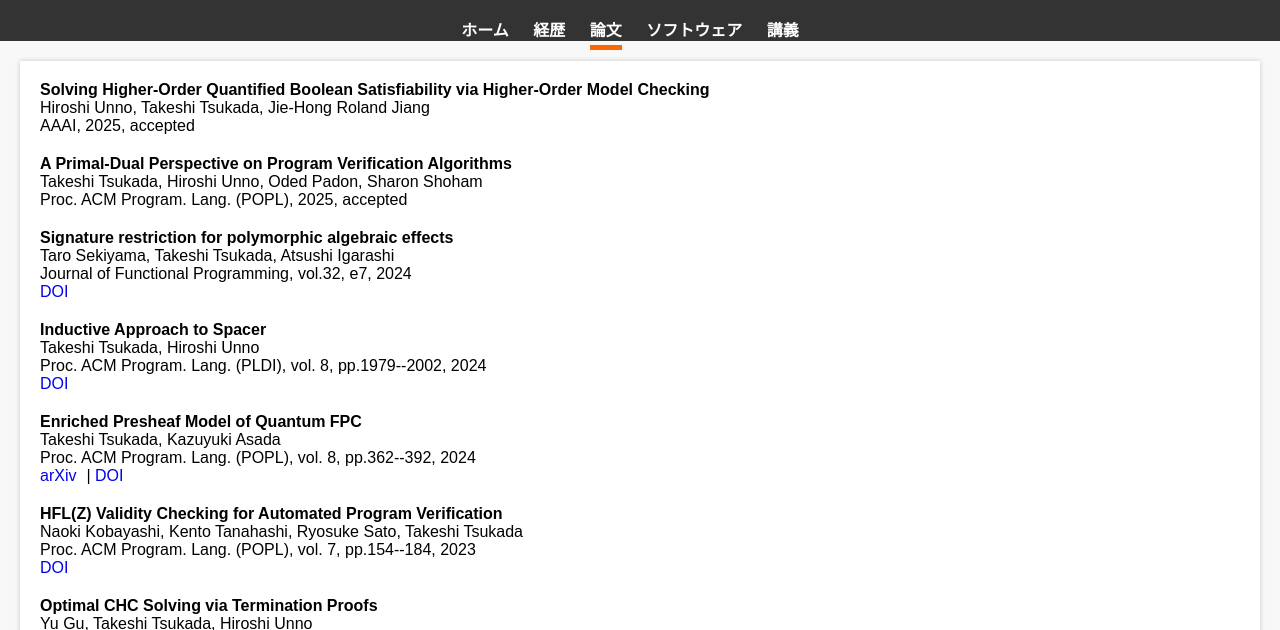
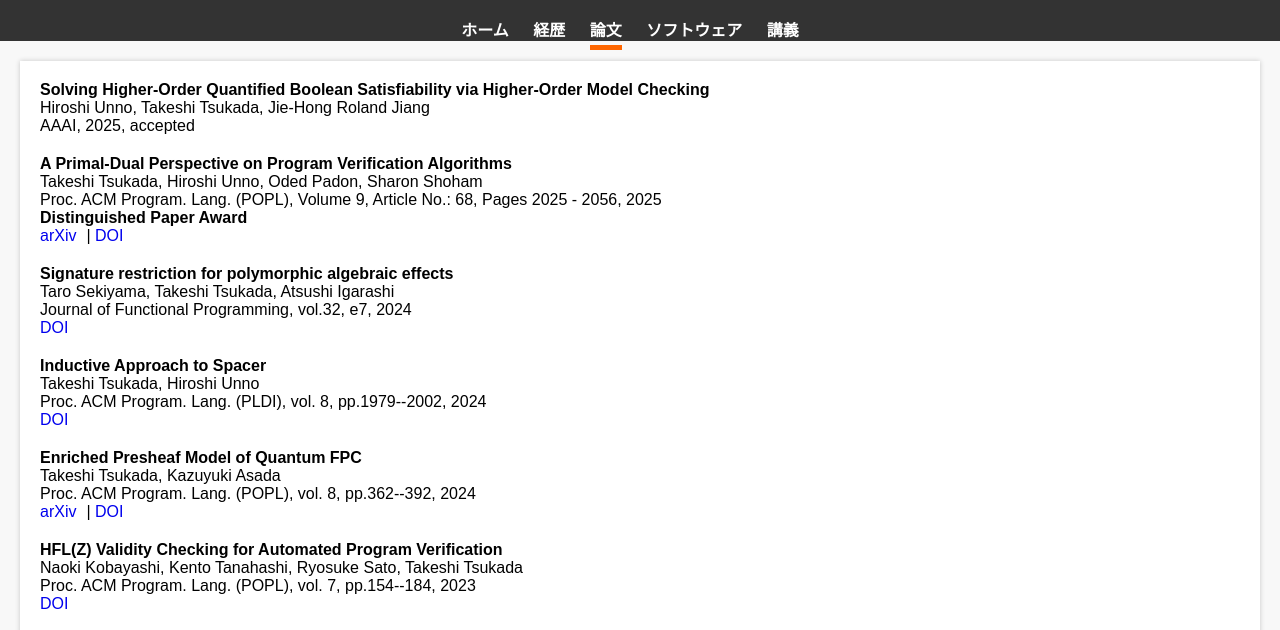
Before and after one commit to takeshi-tsukada/takeshi-tsukada.github.io, a plain HTML site: page papers-ja.html in a window 1280 px wide. Shown: the part 142-772 px from the top of the page. Drawn offline with Linux system fonts and the light colour scheme.

Commit message:
update paper info

```diff
--- a/papers-ja.html
+++ b/papers-ja.html
@@ -75,9 +75,11 @@
             <li class="paper-item">
                 <span class="title">A Primal-Dual Perspective on Program Verification Algorithms</span><br>
                 <span class="authors">Takeshi Tsukada, Hiroshi Unno, Oded Padon, Sharon Shoham</span><br>
-                <span class="journal">Proc. ACM Program. Lang. (POPL), 2025, accepted</span><br>
+                <span class="journal">Proc. ACM Program. Lang. (POPL), Volume 9, Article No.: 68, Pages 2025 - 2056, 2025</span><br>
+                <b>Distinguished Paper Award</b><br>
                 <span class="links">
-                    <!--<a href="">DOI</a>-->
+                    <a href="https://arxiv.org/abs/2501.01512">arXiv</a>|
+                    <a href="https://doi.org/10.1145/3704904">DOI</a>
                 </span>
             </li>
             <li class="paper-item">
@@ -430,7 +432,7 @@
                 <span class="title">Unsafe Order-2 Tree Languages Are Context-Sensitive</span><br>
                 <span class="authors">Naoki Kobayashi, Kazuhiro Inaba, Takeshi Tsukada</span><br>
                 <span class="conference">In Proc. of: the 17th International Conference on Foundations of Software Science and Computation Structures (FoSSaCS 2014), LNCS 8412, pp.149-163, Springer, 2014</span><br>
-                <b>Best EATPS Paper Aword (EATCS)</b><br>
+                <b>Best EATPS Paper Award (EATCS)</b><br>
                 <span class="links">
                     <a href="#">PDF</a> |
                     <a href="https://doi.org/10.1007/978-3-642-54830-7_10">DOI</a>
```
Also changed, not shown: papers.html (+4 -2 lines).
